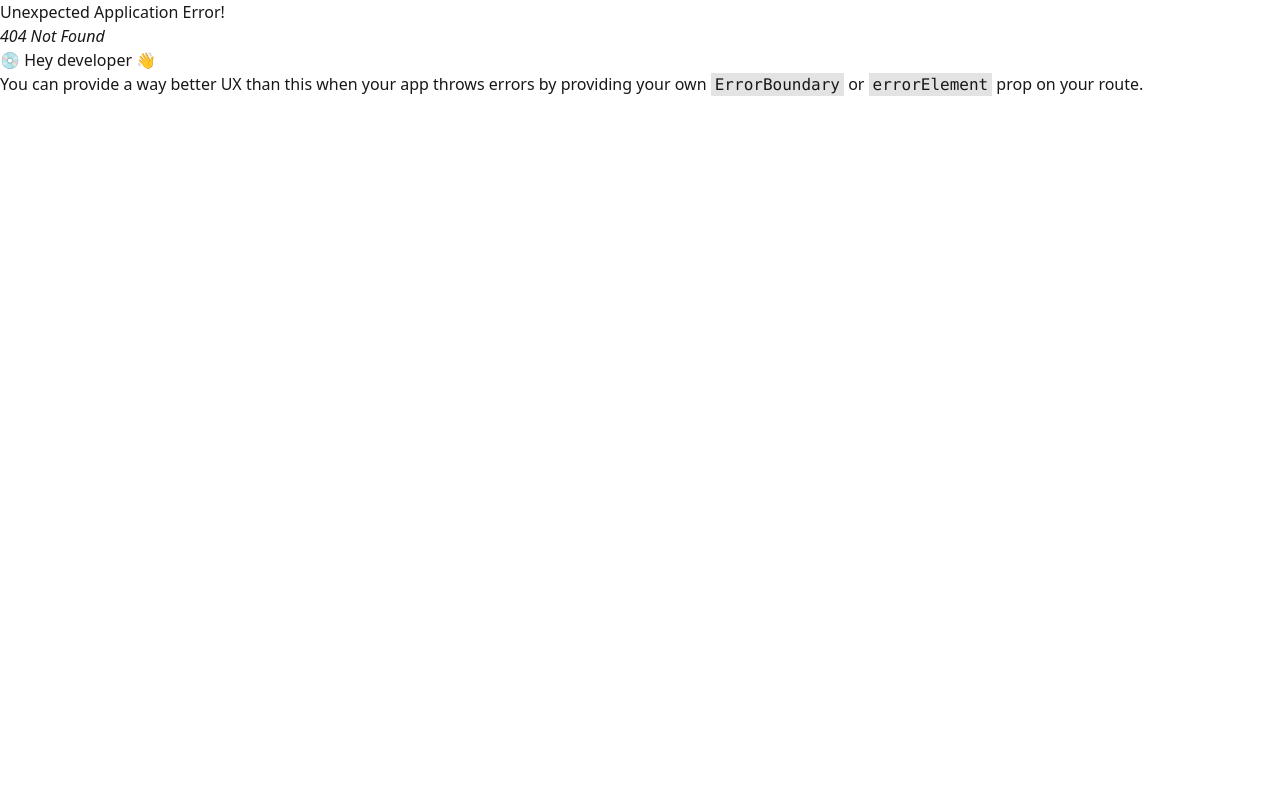
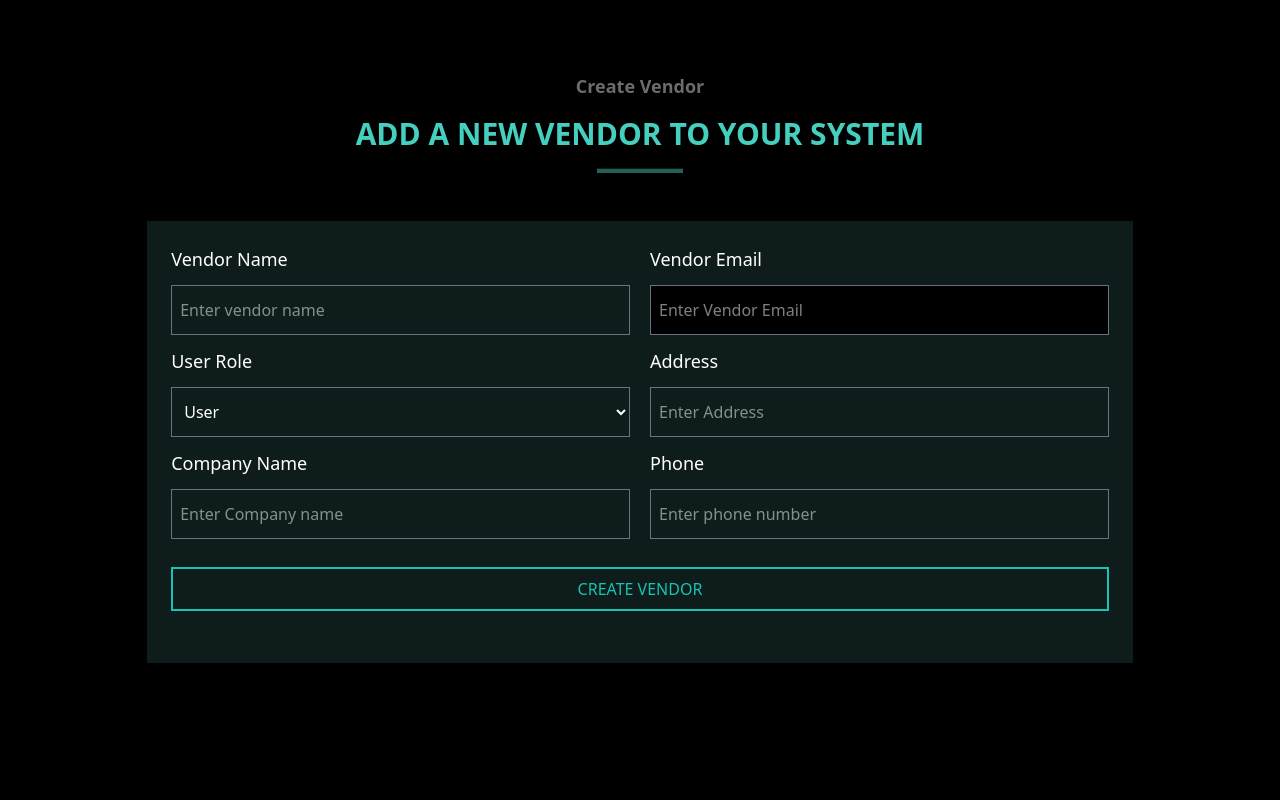
Before and after one commit to TanjiinaAkter/Eventease-client, a React (Vite) app: page /addvendor in a window 1280 px wide. Before the commit this address had no page. Shown: the top 800 px of the page. Built offline with nearby package versions, Linux system fonts and the light colour scheme; a web font is replaced by a local one.

Commit message:
vendor  done

```diff
--- /dev/null
+++ b/src/pages/Dahboard/AddVendor/AddVendor.jsx
@@ -0,0 +1,120 @@
+import RouteTitle from "../../../components/RouteTitle";
+
+const AddVendor = () => {
+  return (
+    <div className="relative bg-black w-full h-full min-h-screen p-6">
+      <RouteTitle
+        routetitle={"Create Vendor "}
+        routesubtitle={"Add a new vendor to your system"}></RouteTitle>
+
+      <div className="relative z-10 flex justify-center items-center mt-2">
+        <div className="shadow-2xl bg-[#0f1c1c] p-6 rounded-none w-full lg:w-[80%] h-full">
+          <div className="form space-y-3">
+            {/* ROW-1 */}
+            <div className="flex flex-col md:flex-row justify-between w-full items-center gap-5 ">
+              <div className="flex flex-col w-full md:w-1/2 space-y-3">
+                <label className="text-white text-lg" htmlFor="vendorname">
+                  Vendor Name
+                </label>
+                <input
+                  type="text"
+                  name="vendorname"
+                  id=""
+                  placeholder="Enter vendor name"
+                  className="py-3 focus:border-[#b58753] focus:border-2 text-white border pl-2 border-gray-500 focus:outline-none rounded-none"
+                  required
+                />
+              </div>
+              <div className="flex flex-col w-full md:w-1/2 space-y-3">
+                <label className="text-white text-lg " htmlFor="vendoremail">
+                  Vendor Email
+                </label>
+                <input
+                  type="email"
+                  name=""
+                  id=""
+                  placeholder="Enter Vendor Email"
+                  className="py-3 bg-black focus:border-[#b58753] focus:border-2 text-white border pl-2 border-gray-500 focus:outline-none rounded-none"
+                  required
+                />
+              </div>
+            </div>
+
+            {/* ROW-2 */}
+            <div className="flex flex-col md:flex-row justify-between w-full items-center gap-5 ">
+              <div className="flex flex-col w-full md:w-1/2 space-y-3">
+                <label className="text-white text-lg" htmlFor="role">
+                  User Role
+                </label>
+                <select
+                  name=""
+                  id=""
+                  className="py-3 focus:border-[#b58753]  focus:border-2 text-white border pl-2 border-gray-500 focus:outline-none rounded-none"
+                  required>
+                  <option className="text-white bg-black" disabled></option>
+                  <option className="text-black" value="Celebrationexpert">
+                    User
+                  </option>
+                  <option className="text-black" value="expert">
+                    Vendor
+                  </option>
+                  <option
+                    className="text-black"
+                    value="expertsolution"></option>
+                </select>
+              </div>
+              <div className="flex flex-col w-full md:w-1/2 space-y-3">
+                <label className="text-white text-lg" htmlFor="address">
+                  Address
+                </label>
+                <input
+                  type="text"
+                  name="address"
+                  id=""
+                  placeholder="Enter Address "
+                  className="py-3 focus:border-[#b58753] focus:border-2 text-white border pl-2 border-gray-500 focus:outline-none rounded-none"
+                  required
+                />
+              </div>
+            </div>
+
+            {/* ROW-3 */}
+            <div className="flex flex-col md:flex-row justify-between w-full items-center gap-5 ">
+              <div className="flex flex-col w-full md:w-1/2 space-y-3">
+                <label className="text-white text-lg" htmlFor="company">
+                  Company Name
+                </label>
+                <input
+                  type="text"
+                  name="company"
+                  id=""
+                  placeholder="Enter Company name "
+                  className="py-3 focus:border-[#b58753] focus:border-2 text-white border pl-2 border-gray-500 focus:outline-none rounded-none"
+                  required
+                />
+              </div>
+              <div className="flex flex-col w-full md:w-1/2 space-y-3">
+                <label className="text-white text-lg" htmlFor="phone">
+                  Phone
+                </label>
+                <input
+                  type="text"
+                  name="phone"
+                  id=""
+                  placeholder="Enter phone number"
+                  className="py-3 focus:border-[#b58753] focus:border-2 text-white border pl-2 border-gray-500 focus:outline-none rounded-none"
+                  required
+                />
+              </div>
+            </div>
+          </div>
+          <div className="grid md:w-full my-7">
+            <button className="button-style">Create Vendor</button>
+          </div>
+        </div>
+      </div>
+    </div>
+  );
+};
+
+export default AddVendor;
--- a/src/router/router.jsx
+++ b/src/router/router.jsx
@@ -33,6 +33,7 @@ import EventList from "../pages/Dahboard/EventList/EventList";
 import AddEvent from "../pages/Dahboard/AddEvent/AddEvent";
 import EditEvent from "../pages/Dahboard/EditEvent/EditEvent";
 import VendorList from "../pages/Dahboard/VendorList/VendorList";
+import AddVendor from "../pages/Dahboard/AddVendor/AddVendor";
 
 const router = createBrowserRouter([
   {
@@ -153,6 +154,10 @@ const router = createBrowserRouter([
         path: "/vendorlist",
         element: <VendorList></VendorList>,
       },
+      {
+        path: "/addvendor",
+        element: <AddVendor></AddVendor>,
+      },
 
       // ===================== USER DASHBOARD ======================//
       {
```
